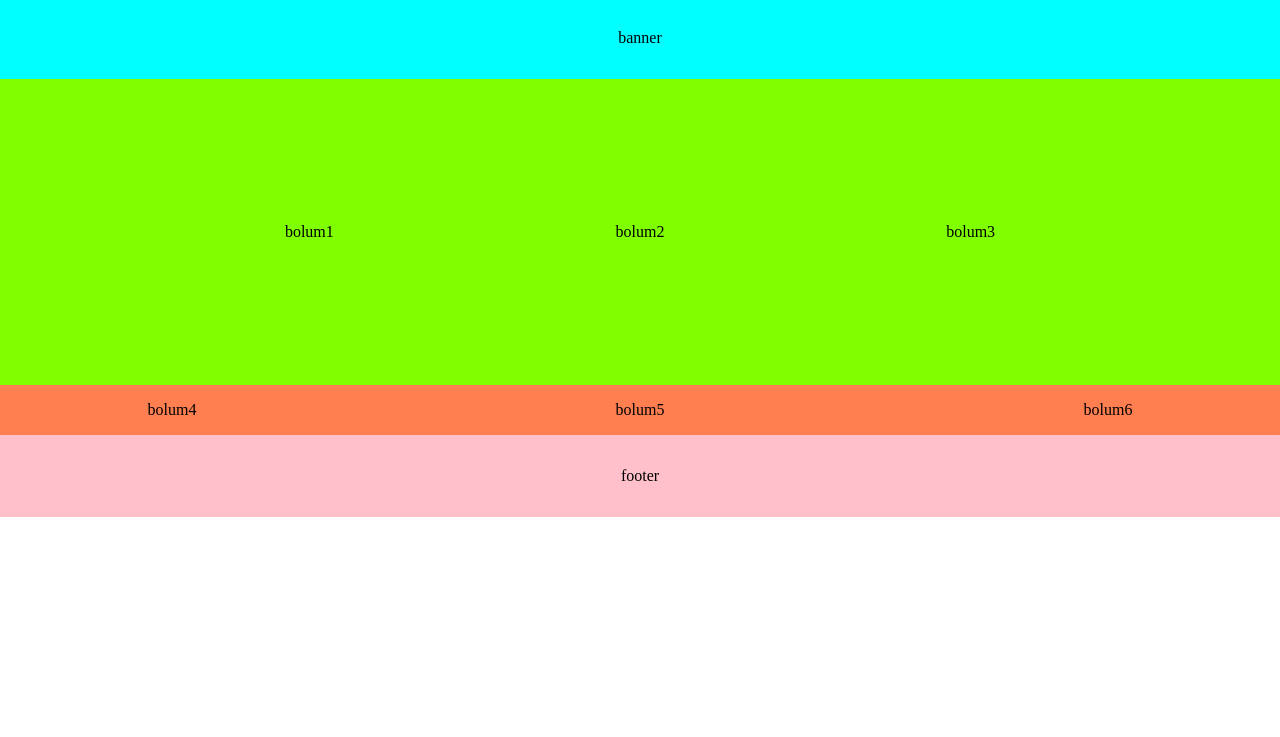
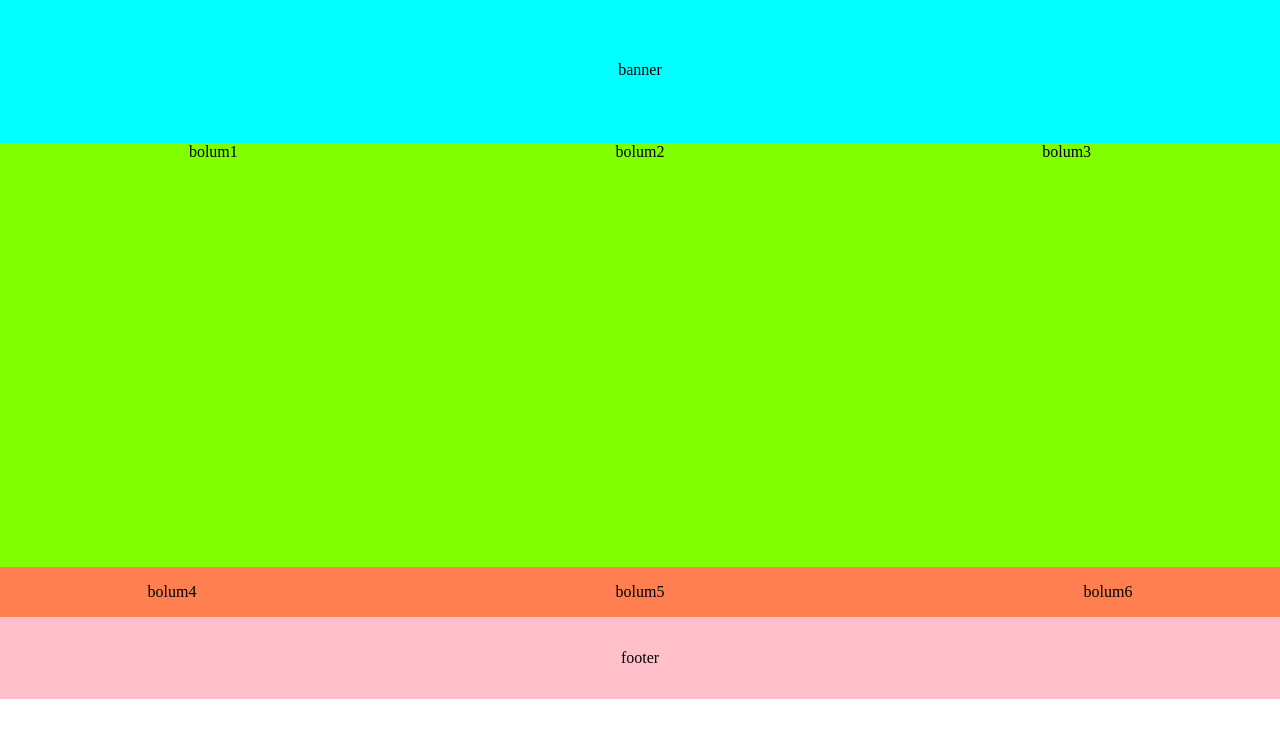
Before and after one commit to AdemKlf/HTML-CSS-Session-6, a plain HTML site: page Session-10/flex.html in a window 1280 px wide. Shown: the part 53-790 px from the top of the page. Drawn offline with Linux system fonts and the light colour scheme.

Commit message:
flex study

```diff
--- a/Session-10/flex.css
+++ b/Session-10/flex.css
@@ -71,12 +71,14 @@
 }
 .banner {
   background-color: aqua;
-  padding: 2rem;
+  padding: 4rem;
 }
 .section1 {
   background-color: chartreuse;
   flex-wrap: nowrap;
-  padding: 9rem;
+
+  height: 53vh;
+  overflow: hidden;
 }
 .section2 {
   background-color: coral;
```
